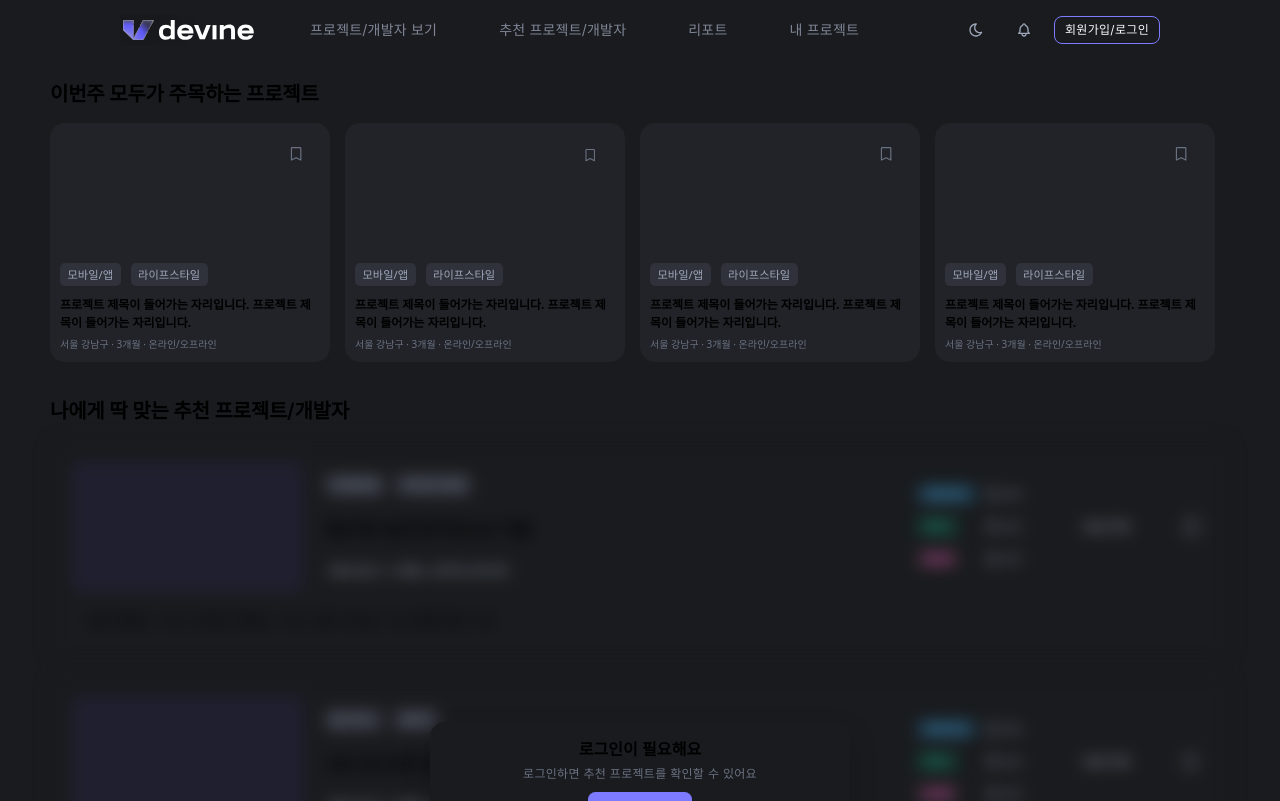
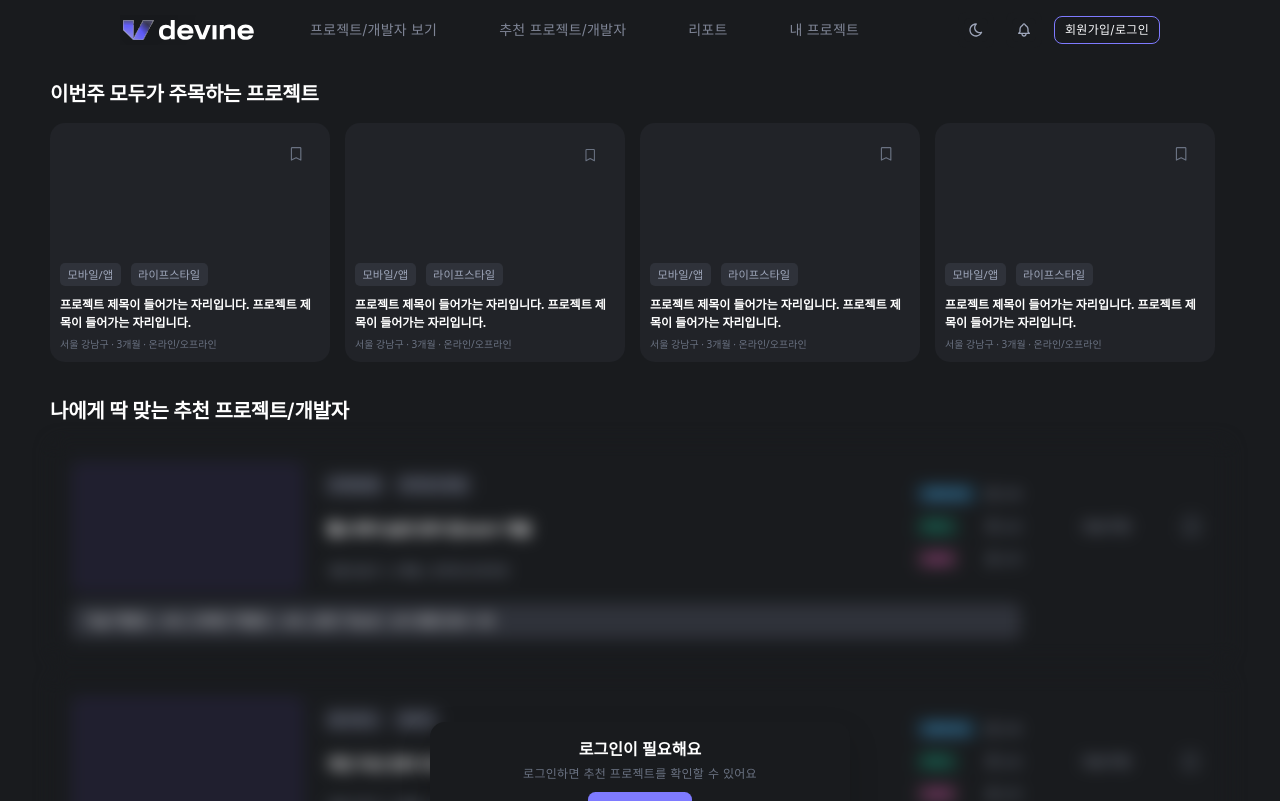
Before and after one commit to DeVine-2025/DeVine_FrontEnd, a React (Vite) app: page / in a window 1280 px wide. Shown: the top 801 px of the page. Built offline with nearby package versions, Linux system fonts and the light colour scheme; a web font is replaced by a local one.

Commit message:
style: 메인 카드 테마 토큰/색상 조정

```diff
--- a/src/shared/styles/tokens/common-card-theme.css
+++ b/src/shared/styles/tokens/common-card-theme.css
@@ -2,7 +2,7 @@
     /* 카드 공통 색상 토큰 (다크 기본값) */
     --color-card-bg: var(--ui-bg);
     --color-card-border: var(--ui-200);
-    --color-card-title: var(--color-white000);
+    --color-card-title: #FFFFFF;
     --color-card-text: var(--color-gray-300);
     --color-card-muted: var(--color-gray-500);
     --color-card-divider: var(--color-gray-600);
@@ -16,6 +16,18 @@
     --color-tab-text-inactive: #9EA6BA;
     --color-filter-text: #D4DAE7;
     --color-filter-bg: #212328;
+
+    /* 메인 페이지 전용 카드 */
+    --color-main-profile-border-start: rgba(78, 73, 255, 0.6);
+    --color-main-profile-border-mid: rgba(114, 110, 255, 0.6);
+    --color-main-profile-border-end: rgba(219, 80, 179, 0.6);
+    --color-main-profile-match-bg: #2F323A;
+    --color-main-profile-match-text: #FFFFFF;
+    --color-main-project-score-bg: #2F323A;
+    --color-main-project-score-text: #FFFFFF;
+    --color-main-project-border-start: rgba(78, 73, 255, 0.6);
+    --color-main-project-border-mid: rgba(114, 110, 255, 0.6);
+    --color-main-project-border-end: rgba(219, 80, 179, 0.6);
   }
 
   [data-theme="light"] {
@@ -36,4 +48,16 @@
     --color-tab-text-inactive: #606673;
     --color-filter-text: #41444D;
     --color-filter-bg: #F8F9FB;
+
+    /* 메인 페이지 전용 카드 */
+    --color-main-profile-border-start: rgba(78, 73, 255, 0.35);
+    --color-main-profile-border-mid: rgba(114, 110, 255, 0.35);
+    --color-main-profile-border-end: rgba(219, 80, 179, 0.35);
+    --color-main-profile-match-bg: #F3F5FC;
+    --color-main-profile-match-text: #191B1E;
+    --color-main-project-score-bg: #F3F5FC;
+    --color-main-project-score-text: #191B1E;
+    --color-main-project-border-start: rgba(78, 73, 255, 0.35);
+    --color-main-project-border-mid: rgba(114, 110, 255, 0.35);
+    --color-main-project-border-end: rgba(219, 80, 179, 0.35);
   }
```
